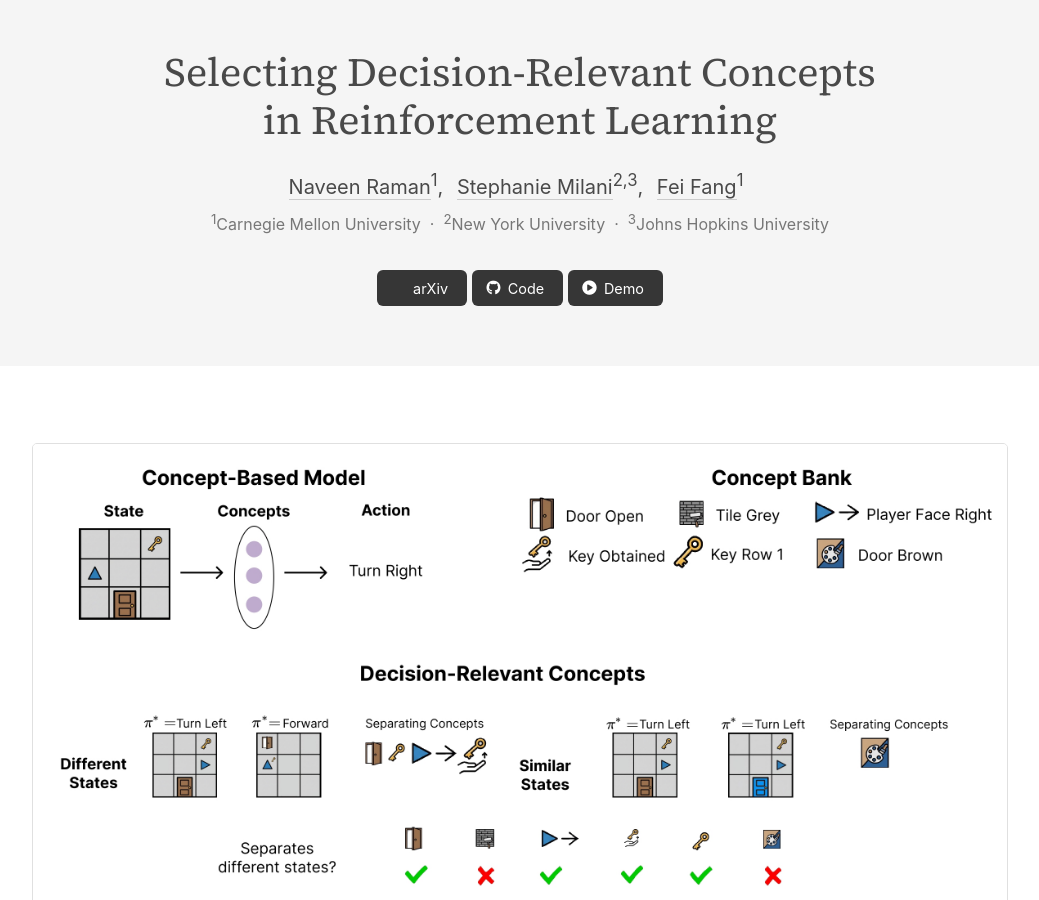
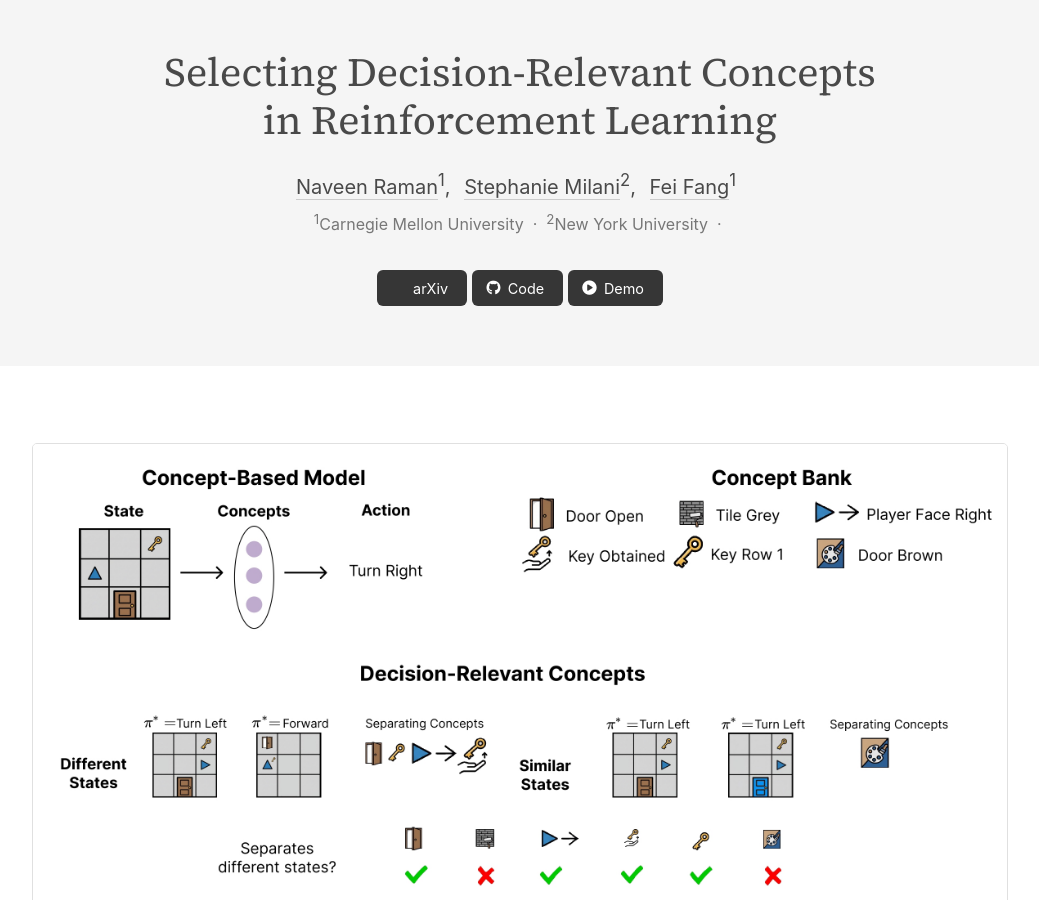
Before and after one commit to naveenr414/naveenr414.github.io, a Jekyll site: the page projects/concept-rl/index.html, which Jekyll copies as it is, in a window 1280 px wide and 900 px high. Shown: the whole window, without its empty margins (120-1159 px from the left). Built offline with Jekyll 4.4.1, drawn with Linux system fonts in a browser that asks for light colours; a style sheet for code colours, icons or effects is not loaded.

Commit message:
Updated CV and Concept RL affiliations

```diff
--- a/projects/concept-rl/index.html
+++ b/projects/concept-rl/index.html
@@ -253,14 +253,13 @@
 
           <div class="is-size-5 publication-authors" style="margin-bottom:0.5rem;">
             <span class="author-block"><a href="https://naveenraman.com">Naveen Raman</a><sup>1</sup>,</span>
-            <span class="author-block"><a href="https://stephmilani.github.io">Stephanie Milani</a><sup>2,3</sup>,</span>
+            <span class="author-block"><a href="https://stephmilani.github.io">Stephanie Milani</a><sup>2</sup>,</span>
             <span class="author-block"><a href="https://feifang.info">Fei Fang</a><sup>1</sup></span>
           </div>
 
           <div class="is-size-6" style="color:#777; margin-bottom:1.4rem;">
             <sup>1</sup>Carnegie Mellon University &nbsp;&middot;&nbsp;
             <sup>2</sup>New York University &nbsp;&middot;&nbsp;
-            <sup>3</sup>Johns Hopkins University
           </div>
 
           <div class="column has-text-centered">
```
Also changed, not shown: 1 other file.
